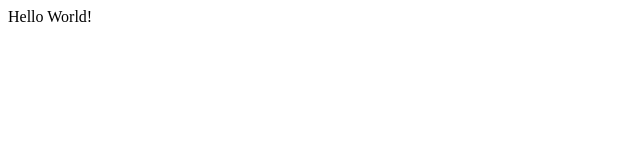
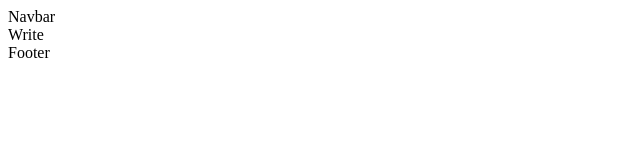
Before and after one commit to andyvo190998/react-nodejs-mysql, a React (Vite) app in the folder client/: page /write in a window 1280 px wide. Shown: the top 160 px of the page, without its empty margins (0-640 px from the left). Built offline with nearby package versions, Linux system fonts and the light colour scheme.

Commit message:
feat: handle route

```diff
--- a/client/package.json
+++ b/client/package.json
@@ -11,7 +11,8 @@
   },
   "dependencies": {
     "react": "^18.2.0",
-    "react-dom": "^18.2.0"
+    "react-dom": "^18.2.0",
+    "react-router-dom": "^6.21.1"
   },
   "devDependencies": {
     "@types/react": "^18.0.28",
--- a/client/src/App.jsx
+++ b/client/src/App.jsx
@@ -1,5 +1,66 @@
+import { Outlet, RouterProvider, createBrowserRouter } from 'react-router-dom';
+import Register from './pages/Register';
+import Login from './pages/Register';
+import Write from './pages/Write';
+import Single from './pages/Single';
+import Home from './pages/Home';
+import Navbar from './components/Navbar';
+import Footer from './components/Footer';
+
+const Layout = () => {
+  return (
+    <>
+      <Navbar />
+      <Outlet />
+      <Footer />
+    </>
+  );
+};
+
+const router = createBrowserRouter([
+  {
+    path: '/',
+    element: <Layout />,
+    children: [
+      {
+        path: '/',
+        element: <Home />,
+      },
+      {
+        path: '/post/:id',
+        element: <Single />,
+      },
+      {
+        path: '/write',
+        element: <Write />,
+      },
+    ],
+  },
+  {
+    path: '/register',
+    element: <Register />,
+  },
+  {
+    path: '/login',
+    element: <Login />,
+  },
+  {
+    path: '/home',
+    element: <Home />,
+  },
+  {
+    path: '/write',
+    element: <Write />,
+  },
+]);
 function App() {
-  return <div>Hello World!</div>;
+  return (
+    <div className="app">
+      <div className="container">
+        <RouterProvider router={router} />
+      </div>
+    </div>
+  );
 }
 
 export default App;
--- /dev/null
+++ b/client/src/components/Footer.jsx
@@ -0,0 +1,7 @@
+import React from 'react';
+
+const Footer = () => {
+  return <div>Footer</div>;
+};
+
+export default Footer;
--- /dev/null
+++ b/client/src/components/Navbar.jsx
@@ -0,0 +1,7 @@
+import React from 'react';
+
+const Navbar = () => {
+  return <div>Navbar</div>;
+};
+
+export default Navbar;
--- /dev/null
+++ b/client/src/pages/Home.jsx
@@ -0,0 +1,7 @@
+import React from 'react';
+
+const Home = () => {
+  return <div>Home</div>;
+};
+
+export default Home;
--- /dev/null
+++ b/client/src/pages/Register.jsx
@@ -0,0 +1,7 @@
+import React from 'react';
+
+const Register = () => {
+  return <div>Register</div>;
+};
+
+export default Register;
--- /dev/null
+++ b/client/src/pages/Single.jsx
@@ -0,0 +1,7 @@
+import React from 'react';
+
+const Single = () => {
+  return <div>Single</div>;
+};
+
+export default Single;
--- /dev/null
+++ b/client/src/pages/Write.jsx
@@ -0,0 +1,7 @@
+import React from 'react';
+
+const Write = () => {
+  return <div>Write</div>;
+};
+
+export default Write;
```
Also changed, not shown: client/src/pages/Login.jsx (added, +7 -0 lines), 1 other file (tests, documents, lock files or other folders).
